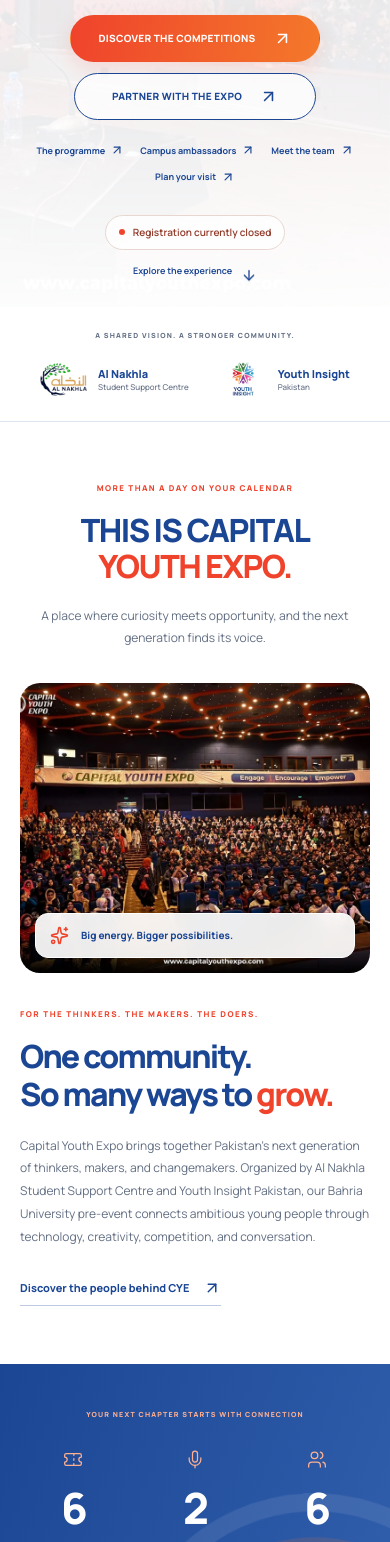
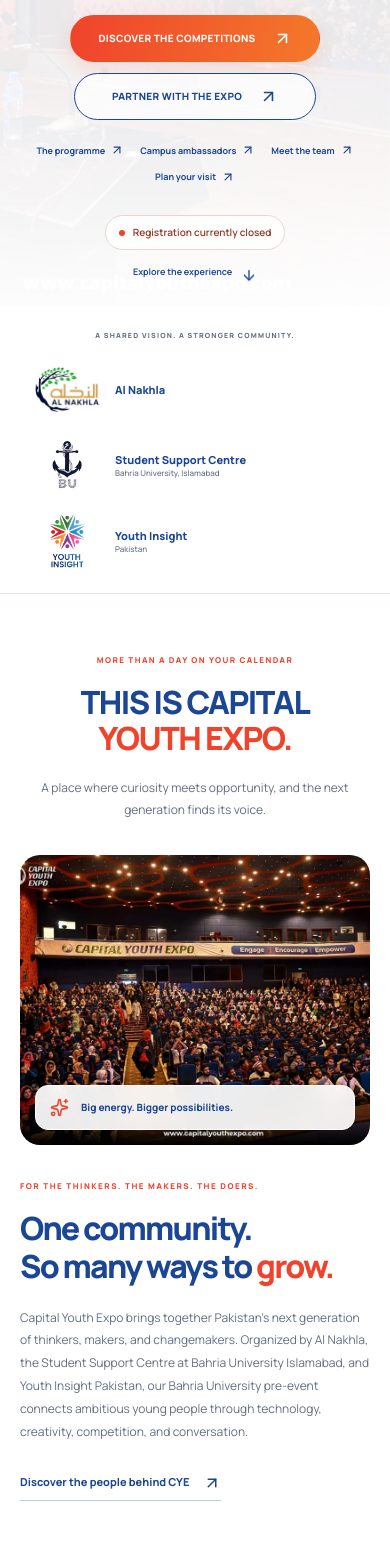
Before and after one commit to AbdullahHashmi663/CYEpreevent-final, a Next.js app: page / in a window 390 px wide. Shown: the part 432-1974 px from the top of the page. Built offline with nearby package versions, Linux system fonts and the light colour scheme; no server answers.

Commit message:
Separate Al Nakhla and Bahria SSC organizer identities

```diff
--- /dev/null
+++ b/scripts/update-organizers.mjs
@@ -0,0 +1,36 @@
+/** Separate Al Nakhla and Bahria SSC without changing event or registration data.
+ * Preview: node scripts/update-organizers.mjs; write: add --apply.
+ */
+import { readFileSync, writeFileSync, mkdirSync } from "node:fs";
+import nextEnv from "@next/env";
+import pg from "pg";
+import ts from "typescript";
+nextEnv.loadEnvConfig(process.cwd(),false,{info(){},error(){}});
+const compiled=ts.transpileModule(readFileSync("src/lib/cms-seed.ts","utf8"),{compilerOptions:{module:ts.ModuleKind.ESNext,target:ts.ScriptTarget.ES2022}}).outputText;
+const { SEED_CONTENT }=await import(`data:text/javascript;base64,${Buffer.from(compiled).toString("base64")}`);
+const ssc=SEED_CONTENT.find(record=>record.id==="bahria-ssc");
+const url=new URL(process.env.DATABASE_URL);
+const db=new pg.Client({host:url.hostname,port:6543,user:decodeURIComponent(url.username),password:decodeURIComponent(url.password),database:url.pathname.slice(1),ssl:{rejectUnauthorized:true,ca:readFileSync(process.env.DATABASE_CA_FILE,"utf8")},connectionTimeoutMillis:10000});
+try{
+ await db.connect();await db.query("begin");await db.query("set local lock_timeout='5s'");
+ const partners=(await db.query("select * from public.cye_content where id in ('al-nakhla','bahria-ssc','youth-insight') order by id for update")).rows;
+ const settings=(await db.query("select data,updated_at from public.cye_site_settings where id=true for update")).rows[0];
+ if(!partners.some(row=>row.id==="al-nakhla"&&row.kind==="sponsors"&&!row.deleted_at))throw Error("Al Nakhla entry requires review.");
+ if(partners.some(row=>row.id==="bahria-ssc"&&(row.kind!=="sponsors"||row.deleted_at)))throw Error("Existing SSC entry requires review.");
+ const about=settings.data.about_description.replace(/Al Nakhla Student Support Centre/g,"Al Nakhla, the Student Support Centre at Bahria University Islamabad,");
+ console.log("Separate Al Nakhla and SSC; add official SSC page logo; correct combined organizer wording.");
+ if(!process.argv.includes("--apply")){await db.query("rollback");console.log("Preview only; no changes written.");}
+ else{
+  mkdirSync("test-results",{recursive:true});writeFileSync(`test-results/organizers-backup-${Date.now()}.json`,JSON.stringify({partners,settings},null,2));
+  await db.query("update public.cye_content set data=jsonb_set(data,'{subtitle}','\"\"'::jsonb),updated_at=now() where id='al-nakhla' and data->>'subtitle'='Student Support Centre'");
+  await db.query("insert into public.cye_content(id,kind,data) values($1,'sponsors',$2::jsonb) on conflict(id) do update set data=cye_content.data || jsonb_build_object('title',$3::text,'subtitle',$4::text,'image_url',$5::text),updated_at=now()",[ssc.id,JSON.stringify(ssc),ssc.title,ssc.subtitle,ssc.image_url]);
+  await db.query("update public.cye_content set data=jsonb_set(data,'{sort_order}','2'::jsonb),updated_at=now() where id='youth-insight' and data->>'sort_order'='1'");
+  if(about!==settings.data.about_description)await db.query("update public.cye_site_settings set data=jsonb_set(data,'{about_description}',$1::jsonb),updated_at=now() where id=true",[JSON.stringify(about)]);
+  const after=(await db.query("select data from public.cye_site_settings where id=true")).rows[0].data;
+  if(JSON.stringify({...settings.data,about_description:about})!==JSON.stringify(after))throw Error("An unrelated site setting changed; rolling back.");
+  const verified=(await db.query("select id,data from public.cye_content where id in ('al-nakhla','bahria-ssc') order by id")).rows;
+  if(verified.length!==2||verified.find(row=>row.id==="al-nakhla").data.subtitle==="Student Support Centre"||verified.find(row=>row.id==="bahria-ssc").data.image_url!==ssc.image_url)throw Error("Partner verification failed.");
+  await db.query("commit");console.log("Live organizers corrected. Event settings, payments and registrations preserved.");
+ }
+}catch(error){try{await db.query("rollback");}catch{}console.error(error.code?"Organizer update failed; rolled back.":error.message);process.exitCode=1;}
+finally{await db.end();}
--- a/src/app/globals.css
+++ b/src/app/globals.css
@@ -107,9 +107,9 @@
 .orbit-art-hero { right: -340px; top: -290px; animation: orbit-float 15s ease-in-out infinite alternate; }
 .partner-strip { display: flex; justify-content: center; align-items: center; gap: 48px; padding-top: 30px; padding-bottom: 30px; border-bottom: 1px solid var(--line); }
 .partner-strip > .eyebrow { font-size: 9px; color: var(--muted); letter-spacing: 1.5px; max-width: 205px; }
-.partner-strip > div { display: flex; gap: 40px; align-items: center; }
-.partner { display: flex; align-items: center; gap: 11px; }
-.partner img { width: 70px; height: 44px; object-fit: contain; }
+.partner-strip > div { display: flex; flex-wrap: wrap; justify-content: center; gap: 24px 32px; align-items: center; min-width: 0; }
+.partner { display: flex; align-items: center; gap: 11px; min-width: 0; }
+.partner img { width: 70px; height: 60px; object-fit: contain; flex-shrink: 0; }
 .partner > span { font-size: 13px; font-weight: 850; color: var(--blue); line-height: 1.4; }
 .partner small { display: block; font-size: 9px; font-weight: 500; color: var(--muted); }
 
@@ -305,8 +305,9 @@
   .orbit-art-hero { width: 400px; top: -245px; right: -285px; }
   .partner-strip { padding-top: 23px; padding-bottom: 25px; gap: 21px; flex-direction: column; }
   .partner-strip > .eyebrow { max-width: none; font-size: 7px; letter-spacing: 1.2px; }
-  .partner-strip > div { gap: 31px; }
-  .partner img { width: 47px; height: 34px; }
+  .partner-strip > div { display: grid; grid-template-columns: 1fr; gap: 22px; width: 100%; max-width: 320px; }
+  .partner { display: grid; grid-template-columns: 64px 1fr; gap: 16px; }
+  .partner img { width: 64px; height: 54px; }
   .partner > span { font-size: 11px; }
   .partner small { font-size: 8px; }
   .centered-heading { margin-bottom: 33px; }
--- a/src/lib/cms-seed.ts
+++ b/src/lib/cms-seed.ts
@@ -10,7 +10,7 @@
   hero_accent: "IS OURS.",
   hero_description: "Big ideas. Real connections. A generation ready to build what comes next. Meet your people at Capital Youth Expo.",
   hero_image: "/images/recap1.webp",
-  about_description: "Capital Youth Expo brings together Pakistan’s next generation of thinkers, makers, and changemakers. Organized by Al Nakhla Student Support Centre and Youth Insight Pakistan, our Bahria University pre-event connects ambitious young people through technology, creativity, competition, and conversation.",
+  about_description: "Capital Youth Expo brings together Pakistan’s next generation of thinkers, makers, and changemakers. Organized by Al Nakhla, the Student Support Centre at Bahria University Islamabad, and Youth Insight Pakistan, our Bahria University pre-event connects ambitious young people through technology, creativity, competition, and conversation.",
   contact_email: "cye.buic@gmail.com",
   contact_phone: "",
   registration_open: false,
@@ -52,8 +52,9 @@
     ["Zaid Ahmed", "Esports Management Lead", "Tournament operations and gaming arena coordination."],
     ["Maham Tariq", "Communications & Media Lead", "Delegate services, photography, and event communications."],
   ].map((t, i) => entry("team", `team-${i + 1}`, { title: t[0], subtitle: t[1], description: t[2], image_url: portraits[i], sort_order: i, featured: i < 3 })),
-  entry("sponsors", "al-nakhla", { title: "Al Nakhla", subtitle: "Student Support Centre", image_url: "/images/al-nakhla-logo.png" }),
-  entry("sponsors", "youth-insight", { title: "Youth Insight", subtitle: "Pakistan", image_url: "/images/youth-insight.png", sort_order: 1 }),
+  entry("sponsors", "al-nakhla", { title: "Al Nakhla", subtitle: "", image_url: "/images/al-nakhla-logo.png" }),
+  entry("sponsors", "bahria-ssc", { title: "Student Support Centre", subtitle: "Bahria University, Islamabad", image_url: "/images/bahria-ssc-logo.jpg", sort_order: 1 }),
+  entry("sponsors", "youth-insight", { title: "Youth Insight", subtitle: "Pakistan", image_url: "/images/youth-insight.png", sort_order: 2 }),
 ];
 // Retain the supplied event date. Past events stay closed until an admin updates the date and opens registration.
 // Existing speaker names were paired with unrelated team portraits, so speakers are published by the admin after verification.
```
Also changed, not shown: public/images/bahria-ssc-logo.jpg (added), 1 other file (tests, documents, lock files or other folders).
